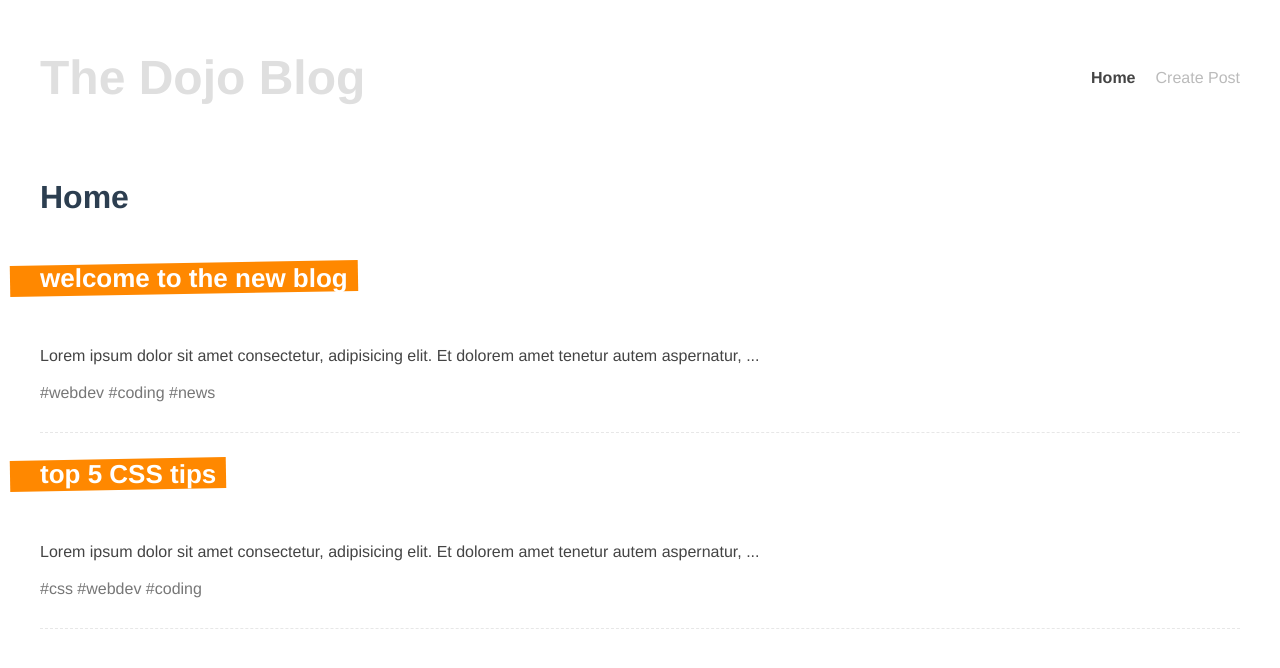
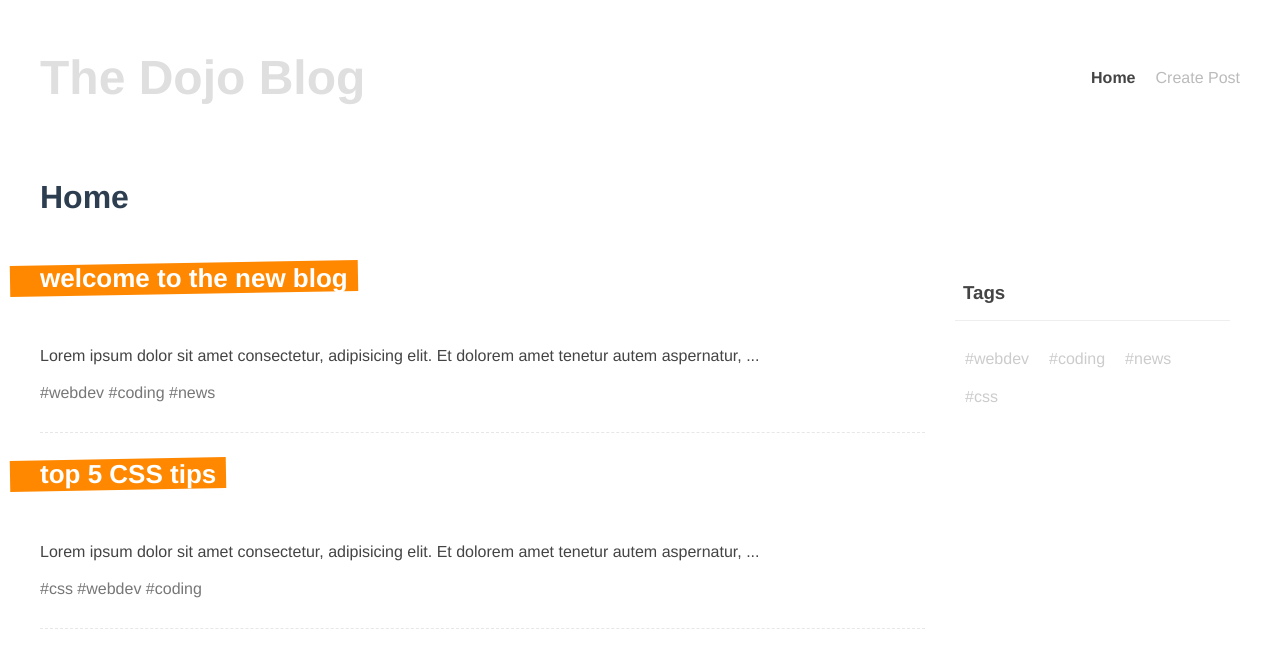
Before and after one commit to lbertoncello/vue-dojo-blog, a Vue app: page / in a window 1280 px wide. Shown: the top 668 px of the page. Built offline with nearby package versions, Linux system fonts and the light colour scheme; data requests are answered from the project's data file.

Commit message:
feat(Home): add component TagCloud

```diff
--- a/src/views/Home.vue
+++ b/src/views/Home.vue
@@ -2,8 +2,9 @@
   <div class="home">
     <h1>Home</h1>
     <div v-if="error">{{ error }}</div>
-    <div v-if="posts.length">
+    <div v-if="posts.length" class="layout">
       <PostList :posts="posts" />
+      <TagCloud :posts=posts />
     </div>
     <div v-else>
       <Spinner />
@@ -14,11 +15,12 @@
 <script>
 import PostList from '../components/PostList.vue'
 import Spinner from '../components/Spinner.vue'
+import TagCloud from '../components/TagCloud.vue'
 import getPosts from '../composables/getPosts'
 
 export default {
   name: 'Home',
-  components: { PostList, Spinner },
+  components: { PostList, Spinner, TagCloud },
   /* COMPOSITION API */
   setup() {
     const { posts, error, load } = getPosts()
@@ -36,4 +38,9 @@
     margin: 0 auto;
     padding: 10px;
   }
+  .layout {
+    display: grid;
+    grid-template-columns: 3fr 1fr;
+    gap: 20px
+  }
 </style>
```
